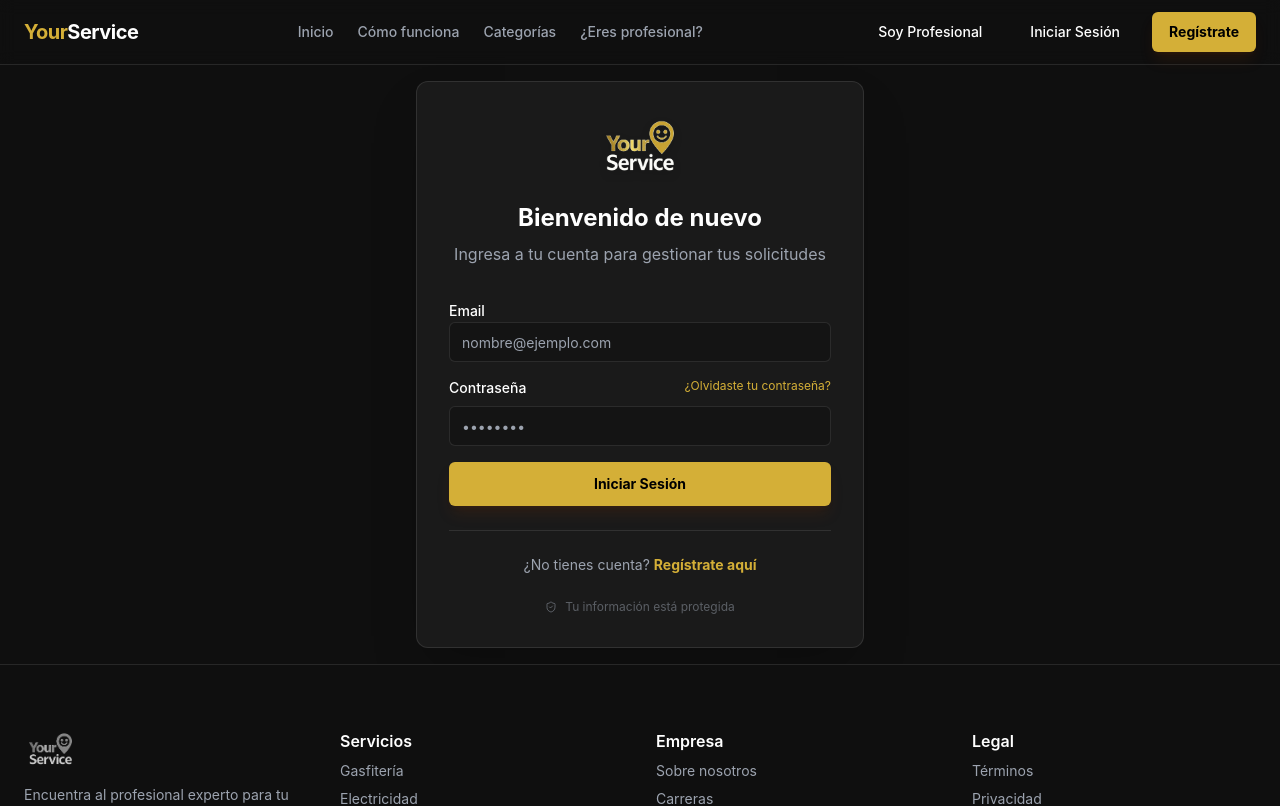
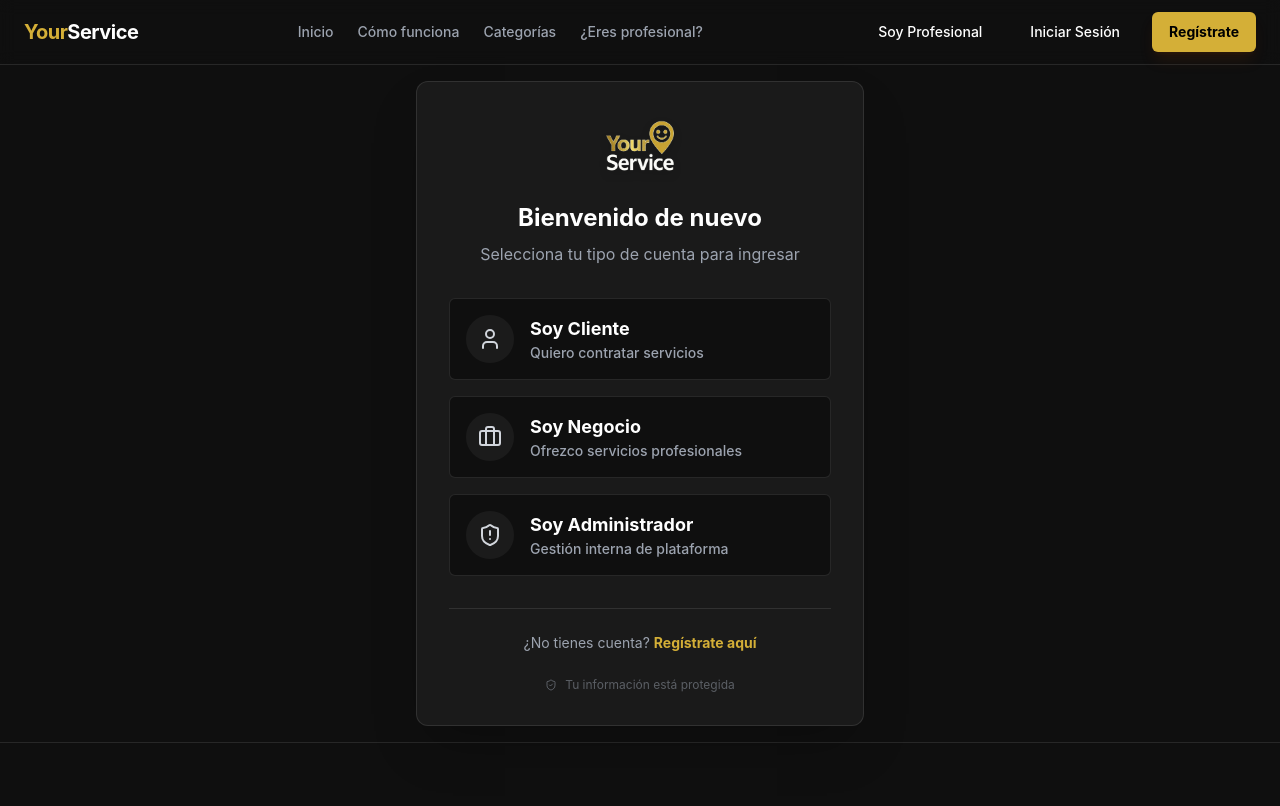
Before and after one commit to fsorianob/Your-Service-antiGravity, a React (Vite) app: page /login in a window 1280 px wide. Shown: the top 806 px of the page. Built offline with nearby package versions, Linux system fonts and the light colour scheme; the HTML template or start-up script is replaced by a standard one.

Commit message:
feat: updated login page with multi roles selection

```diff
--- a/src/pages/Login.tsx
+++ b/src/pages/Login.tsx
@@ -1,14 +1,17 @@
 import { Button } from "@/components/ui/button"
 import { Input } from "@/components/ui/input"
 import { Link, useNavigate } from "react-router-dom"
-import { ShieldCheck, Loader2 } from "lucide-react"
+import { ShieldCheck, Loader2, ArrowLeft, ShieldAlert, User, Briefcase } from "lucide-react"
 import { useState } from "react"
 import { supabase } from "@/lib/supabase"
+
+type Role = 'admin' | 'client' | 'pro' | null
 
 export default function LoginPage() {
     const navigate = useNavigate()
     const [loading, setLoading] = useState(false)
     const [error, setError] = useState<string | null>(null)
+    const [selectedRole, setSelectedRole] = useState<Role>(null)
 
     const handleLogin = async (e: React.FormEvent<HTMLFormElement>) => {
         e.preventDefault()
@@ -28,26 +31,81 @@ export default function LoginPage() {
             setError(error.message)
             setLoading(false)
         } else {
-            navigate("/")
+            // Redirección dinámica basada en la selección
+            if (selectedRole === 'admin') navigate("/dashboard/admin")
+            else if (selectedRole === 'pro') navigate("/dashboard/pro")
+            else navigate("/dashboard/client")
         }
     }
 
     return (
-        <div className="flex-1 flex items-center justify-center p-4 animate-in fade-in duration-500">
-            <div className="w-full max-w-md bg-card border border-white/10 rounded-xl p-8 shadow-2xl">
-                <div className="text-center mb-8 flex flex-col items-center">
+        <div className="flex-1 flex items-center justify-center p-4 min-h-[80vh]">
+            <div className="w-full max-w-md bg-card border border-white/10 rounded-xl p-8 shadow-2xl relative overflow-hidden">
+                {/* Cabecera común */}
+                <div className="text-center mb-8 flex flex-col items-center animate-in fade-in slide-in-from-top-4 duration-500">
                     <img src="/logoYS_transparent.png" alt="YourService Logo" className="h-16 w-auto object-contain mb-6 drop-shadow-lg" />
                     <h1 className="text-2xl font-bold text-white">Bienvenido de nuevo</h1>
-                    <p className="text-muted-foreground mt-2">Ingresa a tu cuenta para gestionar tus solicitudes</p>
+                    <p className="text-muted-foreground mt-2">
+                        {selectedRole ? 'Ingresa tus credenciales para continuar' : 'Selecciona tu tipo de cuenta para ingresar'}
+                    </p>
                 </div>
 
                 {error && (
-                    <div className="bg-red-500/10 border border-red-500/20 text-red-500 p-3 rounded-md text-sm mb-4">
+                    <div className="bg-red-500/10 border border-red-500/20 text-red-500 p-3 rounded-md text-sm mb-4 animate-in slide-in-from-top-2">
                         {error}
                     </div>
                 )}
 
-                <form className="space-y-4" onSubmit={handleLogin}>
+                {/* PASO 1: Selección de Rol */}
+                {!selectedRole && (
+                    <div className="space-y-4 animate-in fade-in zoom-in-95 duration-300">
+                        <Button
+                            variant="outline"
+                            className="w-full h-auto py-4 flex items-center justify-start gap-4 border-white/10 hover:border-primary/50 hover:bg-primary/5 group"
+                            onClick={() => setSelectedRole('client')}
+                        >
+                            <div className="bg-white/5 p-3 rounded-full group-hover:bg-primary/20 transition-colors">
+                                <User className="text-gray-300 group-hover:text-primary transition-colors" size={24} />
+                            </div>
+                            <div className="text-left">
+                                <span className="block text-white font-bold text-lg group-hover:text-primary transition-colors">Soy Cliente</span>
+                                <span className="block text-sm text-muted-foreground group-hover:text-gray-300">Quiero contratar servicios</span>
+                            </div>
+                        </Button>
+
+                        <Button
+                            variant="outline"
+                            className="w-full h-auto py-4 flex items-center justify-start gap-4 border-white/10 hover:border-primary/50 hover:bg-primary/5 group"
+                            onClick={() => setSelectedRole('pro')}
+                        >
+                            <div className="bg-white/5 p-3 rounded-full group-hover:bg-primary/20 transition-colors">
+                                <Briefcase className="text-gray-300 group-hover:text-primary transition-colors" size={24} />
+                            </div>
+                            <div className="text-left">
+                                <span className="block text-white font-bold text-lg group-hover:text-primary transition-colors">Soy Negocio</span>
+                                <span className="block text-sm text-muted-foreground group-hover:text-gray-300">Ofrezco servicios profesionales</span>
+                            </div>
+                        </Button>
+
+                        <Button
+                            variant="outline"
+                            className="w-full h-auto py-4 flex items-center justify-start gap-4 border-white/10 hover:border-red-500/50 hover:bg-red-500/5 group"
+                            onClick={() => setSelectedRole('admin')}
+                        >
+                            <div className="bg-white/5 p-3 rounded-full group-hover:bg-red-500/20 transition-colors">
+                                <ShieldAlert className="text-gray-300 group-hover:text-red-400 transition-colors" size={24} />
+                            </div>
+                            <div className="text-left">
+                                <span className="block text-white font-bold text-lg group-hover:text-red-400 transition-colors">Soy Administrador</span>
+                                <span className="block text-sm text-muted-foreground group-hover:text-gray-300">Gestión interna de plataforma</span>
+                            </div>
+                        </Button>
+                    </div>
+                )}
+
+                {/* PASO 2: Formulario de Login */}
+                {selectedRole && (
+                    <form className="space-y-4 animate-in slide-in-from-right-4 duration-300" onSubmit={handleLogin}>
                         <div className="space-y-2">
                             <label className="text-sm font-medium text-white">Email</label>
                             <Input name="email" type="email" placeholder="nombre@ejemplo.com" className="bg-background/50 border-white/10 text-white" required />
@@ -60,12 +118,27 @@ export default function LoginPage() {
                             <Input name="password" type="password" placeholder="••••••••" className="bg-background/50 border-white/10 text-white" required />
                         </div>
 
-                    <Button className="w-full font-bold" variant="gold" size="lg" disabled={loading}>
+                        <div className="pt-2 flex flex-col gap-3">
+                            <Button className="w-full font-bold shadow-lg" variant="gold" size="lg" disabled={loading}>
                                 {loading ? <Loader2 className="mr-2 h-4 w-4 animate-spin" /> : "Iniciar Sesión"}
                             </Button>
+                            <Button
+                                type="button"
+                                variant="ghost"
+                                className="text-muted-foreground hover:text-white"
+                                onClick={() => {
+                                    setSelectedRole(null)
+                                    setError(null)
+                                }}
+                            >
+                                <ArrowLeft className="mr-2 h-4 w-4" /> Volver a selección
+                            </Button>
+                        </div>
                     </form>
+                )}
 
-                <div className="mt-6 pt-6 border-t border-white/10 text-center text-sm text-muted-foreground">
+                {/* Footer común */}
+                <div className="mt-8 pt-6 border-t border-white/10 text-center text-sm text-muted-foreground">
                     ¿No tienes cuenta?{" "}
                     <Link to="/register" className="text-primary hover:underline font-bold">
                         Regístrate aquí
```
Lines whose indentation alone changed are shown as unchanged.
